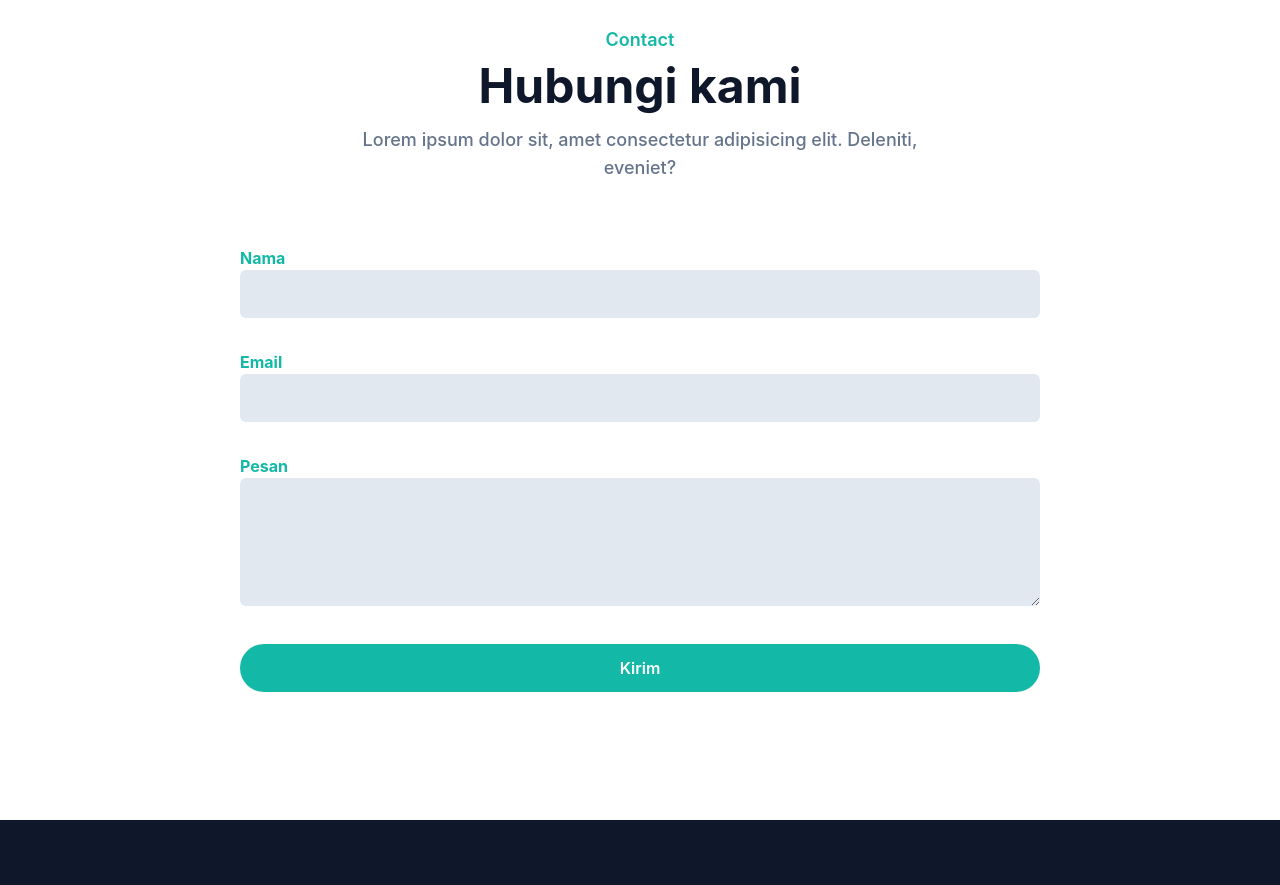
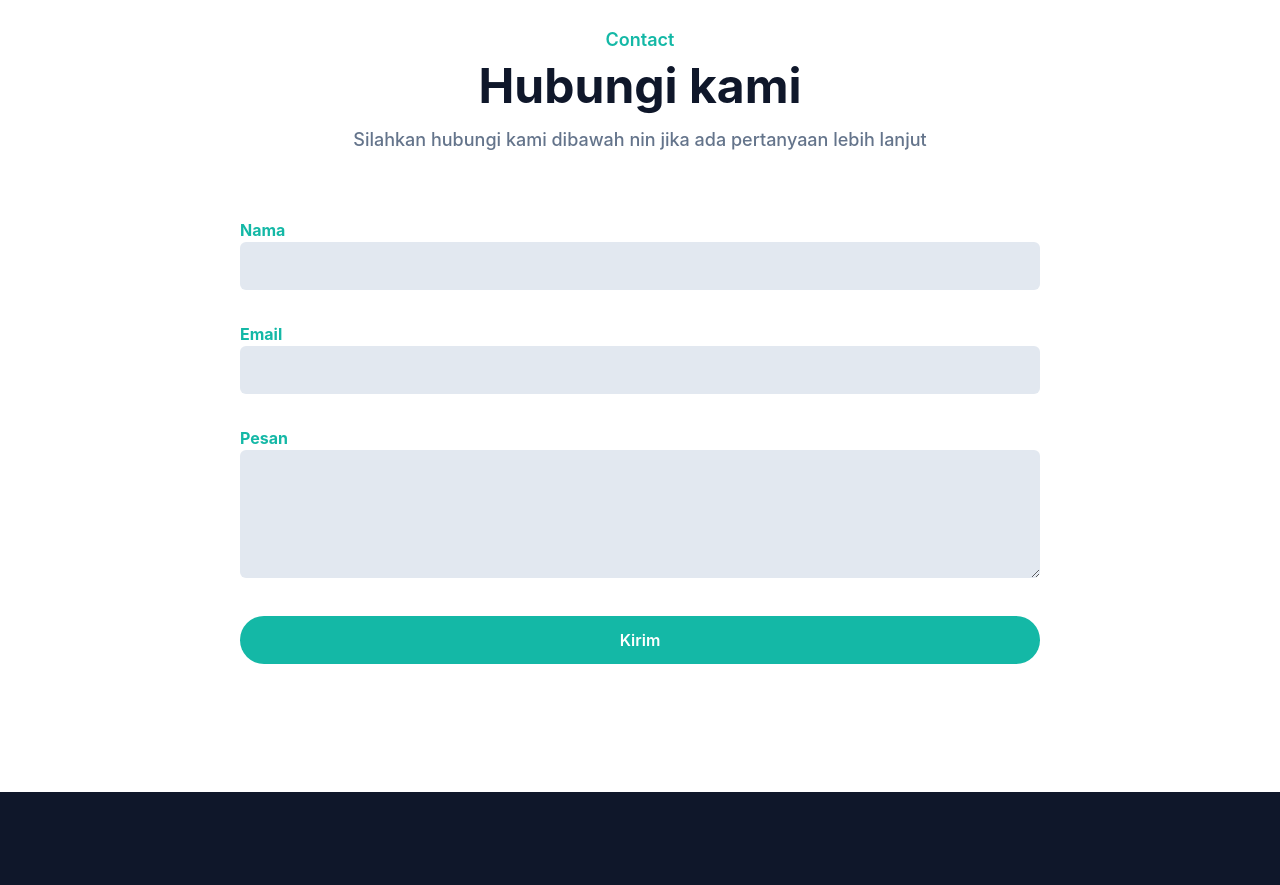
Before and after one commit to Khoirull-mukhlis/portfolio-hairul, a website: page index.html in a window 1280 px wide. Shown: the part 4440-5325 px from the top of the page. Drawn offline with Linux system fonts and the light colour scheme.

Commit message:
perbaikan fitur

```diff
--- a/index.html
+++ b/index.html
@@ -140,7 +140,7 @@
             </p>
 
             <a
-              href="#"
+              href="https://www.instagram.com/ach_khoirul_mukhlis?igsh=MXRhcGk2NWl4bHFkeA=="
               class="rounded-full bg-primary px-8 py-3 text-base font-semibold text-white transition duration-300 ease-in-out hover:opacity-80 hover:shadow-lg"
               >Hubungi Saya</a
             >
@@ -596,8 +596,7 @@
               Hubungi kami
             </h2>
             <p class="text-md font-medium text-secondary md:text-lg">
-              Lorem ipsum dolor sit, amet consectetur adipisicing elit.
-              Deleniti, eveniet?
+            Silahkan hubungi kami dibawah nin jika ada pertanyaan lebih lanjut
             </p>
           </div>
         </div>
```
